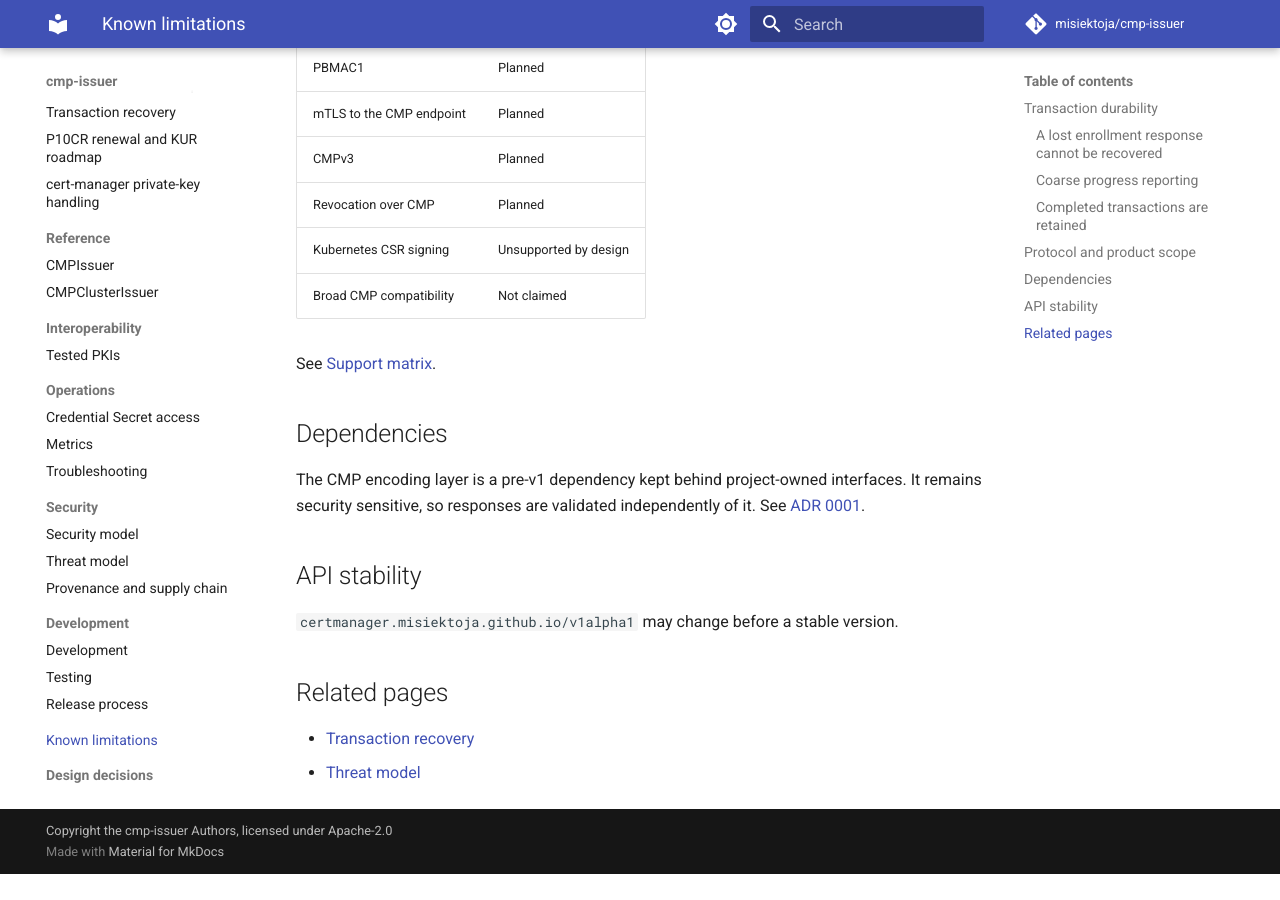
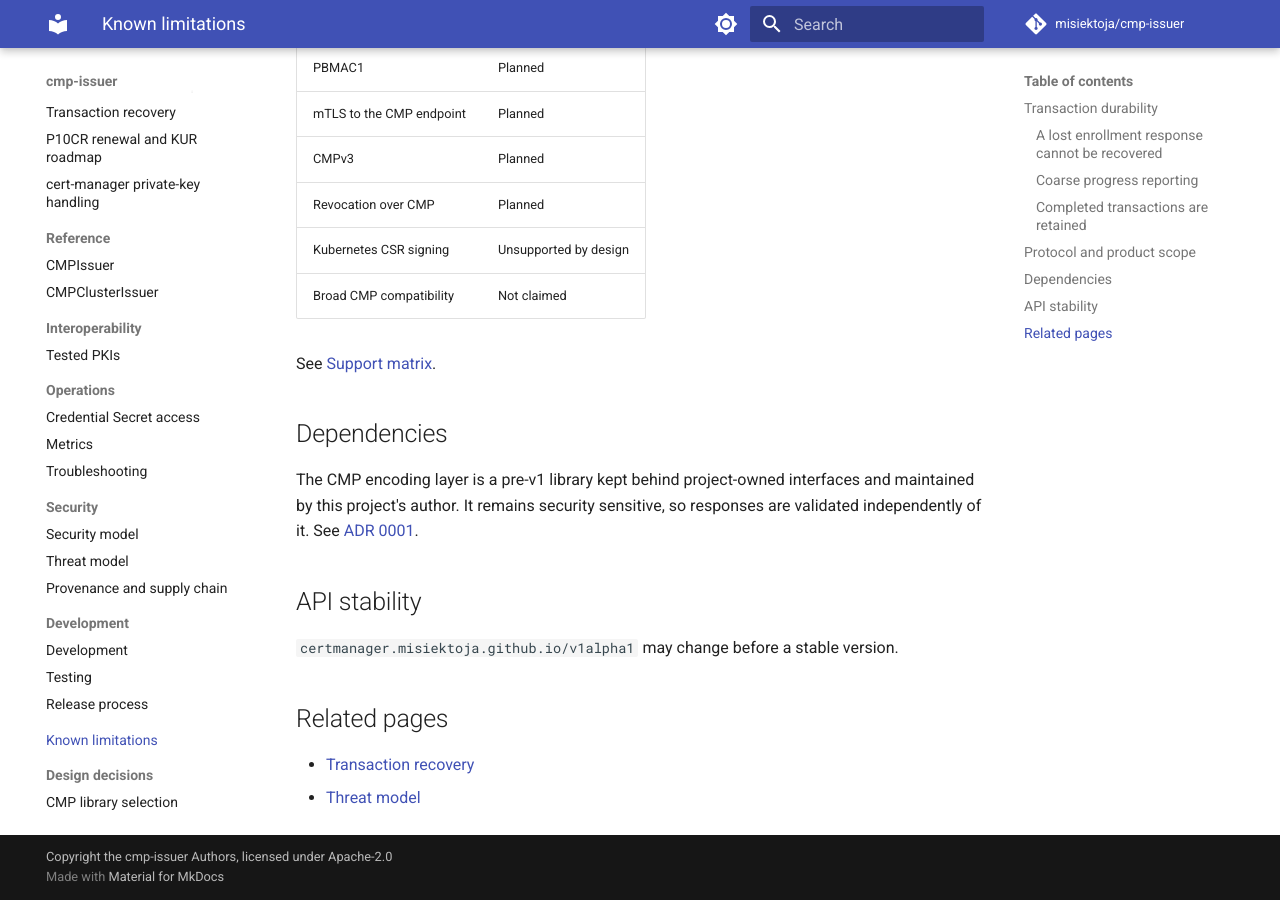
Before and after one commit to misiektoja/cmp-issuer, an MkDocs documentation site: the page built from docs/known-limitations.md, in a window 1280 px wide and 900 px high, scrolled down 1173 px. Built offline with MkDocs 1.6.1 and Material for MkDocs 9.7.7, drawn with Linux system fonts in a browser that asks for light colours; comment, search, counter and statistics services are not loaded; before the commit the page ends 2047 px from its top, so only the background shows below that.

Commit message:
docs: say who maintains the CMP encoding layer

```diff
--- a/docs/known-limitations.md
+++ b/docs/known-limitations.md
@@ -35,7 +35,7 @@
 
 ## Dependencies
 
-The CMP encoding layer is a pre-v1 dependency kept behind project-owned interfaces. It remains security sensitive, so responses are validated independently of it. See [ADR 0001](adr/0001-cmp-library.md).
+The CMP encoding layer is a pre-v1 library kept behind project-owned interfaces and maintained by this project's author. It remains security sensitive, so responses are validated independently of it. See [ADR 0001](adr/0001-cmp-library.md).
 
 ## API stability
 
```
